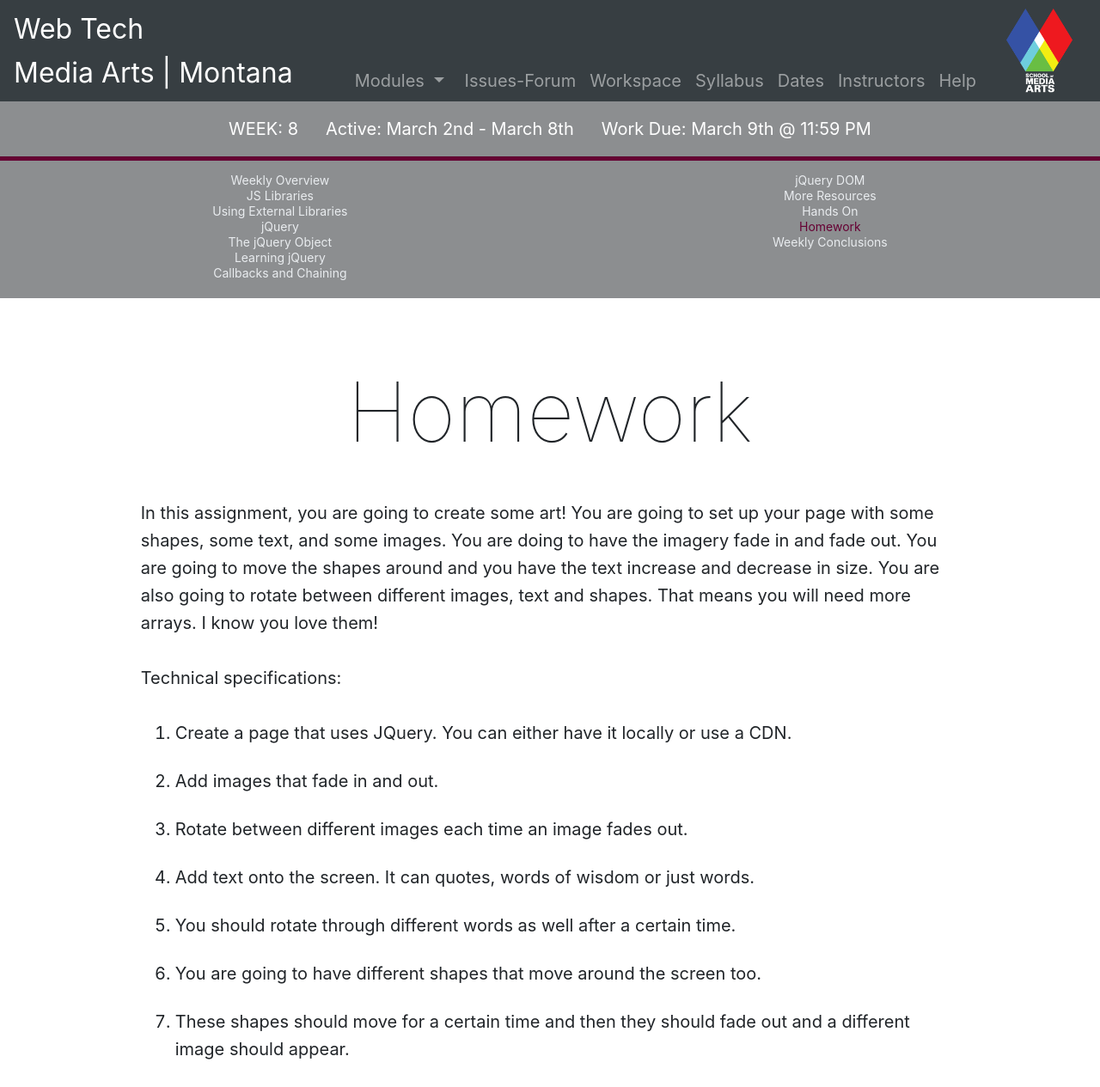
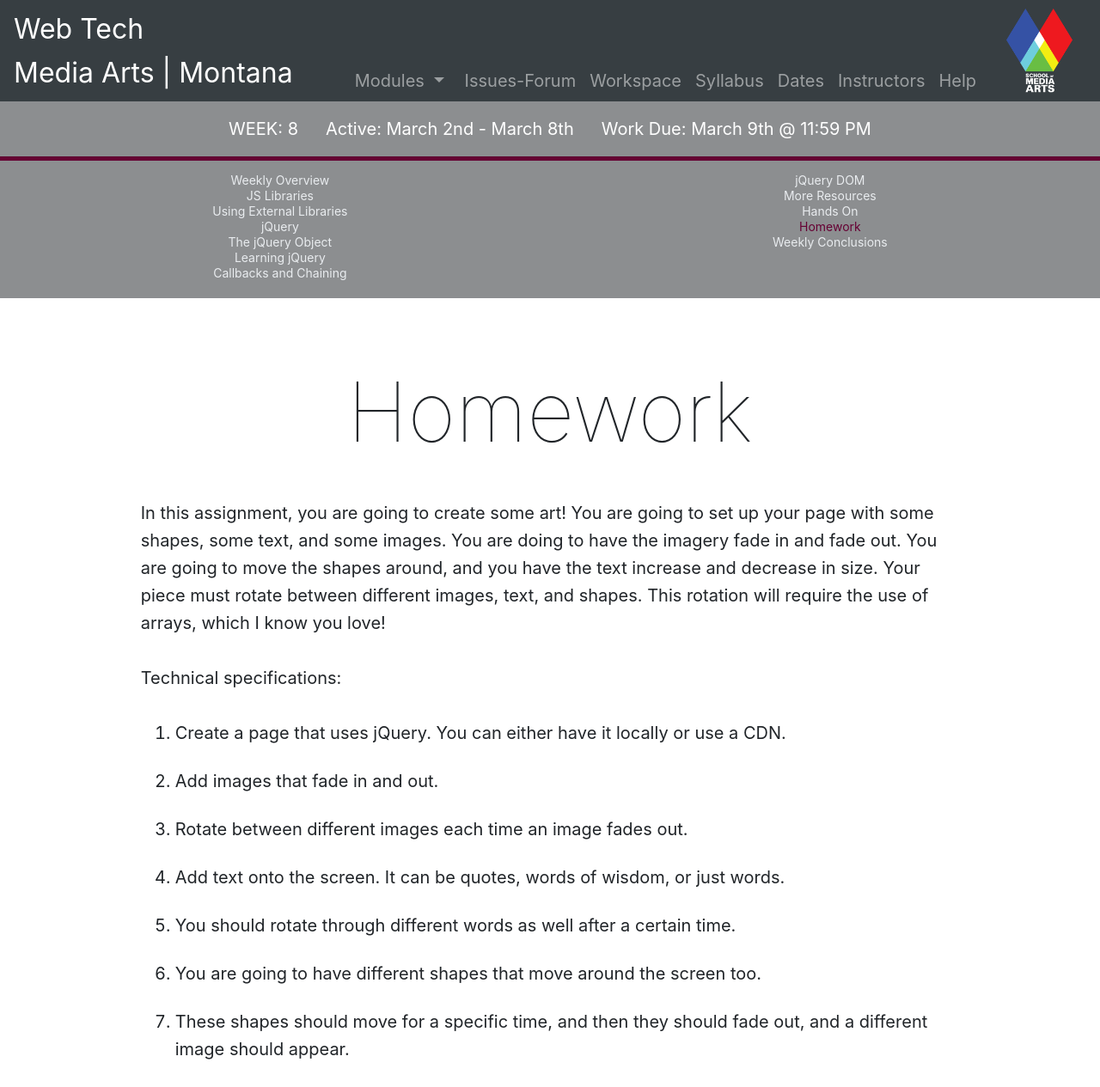
Before and after one commit to Montana-Media-Arts/441-web-tech-Spring2020-course, a Jekyll site: the page built from modules/week-8/_posts/2004-01-01-homework.md, in a window 1280 px wide and 1400 px high, cut to the strip 0-1265 px from the top of the window. Shown: the whole strip at 86% size. Built offline with Jekyll 4.4.1, drawn with Linux system fonts in a browser that asks for light colours; nearby versions of some CDN libraries.

Commit message:
Update 2004-01-01-homework.md

```diff
--- a/modules/week-8/_posts/2004-01-01-homework.md
+++ b/modules/week-8/_posts/2004-01-01-homework.md
@@ -6,17 +6,17 @@ jotted: false
 
 # Homework
 
-In this assignment, you are going to create some art! You are going to set up your page with some shapes, some text, and some images.  You are doing to have the imagery fade in and fade out. You are going to move the shapes around and you have the text increase and decrease in size.  You are also going to rotate between different images, text and shapes.  That means you will need more arrays.  I know you love them!
+In this assignment, you are going to create some art! You are going to set up your page with some shapes, some text, and some images. You are doing to have the imagery fade in and fade out. You are going to move the shapes around, and you have the text increase and decrease in size. Your piece must rotate between different images, text, and shapes. This rotation will require the use of arrays, which I know you love!
 
 Technical specifications:
 
-1. Create a page that uses JQuery.  You can either have it locally or use a CDN.
+1. Create a page that uses jQuery. You can either have it locally or use a CDN.
 2. Add images that fade in and out.
 3. Rotate between different images each time an image fades out.
-4. Add text onto the screen. It can quotes, words of wisdom or just words.
+4. Add text onto the screen. It can be quotes, words of wisdom, or just words.
 5. You should rotate through different words as well after a certain time.
 6. You are going to have different shapes that move around the screen too.
-7. These shapes should move for a certain time and then they should fade out and a different image should appear.
+7. These shapes should move for a specific time, and then they should fade out, and a different image should appear.
 
 <iframe width="560" height="315" src="https://www.youtube.com/embed/DuUQt5iufZc" frameborder="0" allow="accelerometer; autoplay; encrypted-media; gyroscope; picture-in-picture" allowfullscreen></iframe>
 
```
